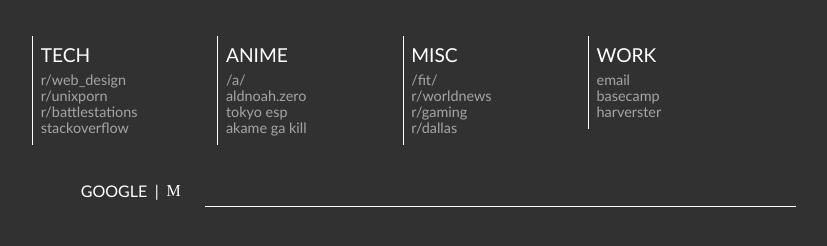
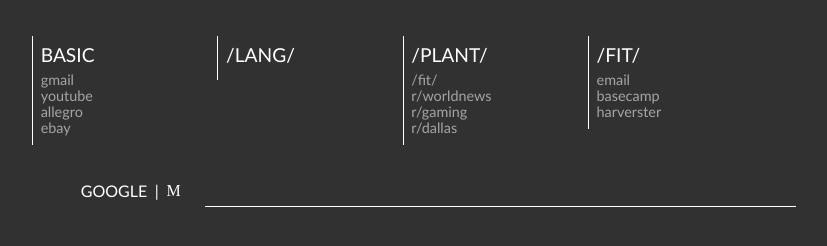
Before and after one commit to icksaroo/ickstartpage, a plain HTML site: page index.html in a window 1280 px wide. Shown: the part 148-394 px from the top of the page, without its empty margins (224-1051 px from the left). Drawn offline with nearby package versions, Linux system fonts and the light colour scheme; a web font is replaced by a local one.

Commit message:
Update index.html

```diff
--- a/index.html
+++ b/index.html
@@ -2,7 +2,7 @@
 <html>
 <head>
 <meta charset="UTF-8">
-<title>StartUp Page</title>
+<title>Start</title>
 
 <script src="http://ajax.googleapis.com/ajax/libs/jquery/1.11.1/jquery.min.js"></script>
 <script type="text/javascript" src="js/zweatherfeed.min.js"></script>
@@ -39,28 +39,28 @@
 		</header>
 		<section id="bm">
 			<ul>
-				<li class="title">tech</li>
-				<li><a href="#">r/web_design</a></li>
-				<li><a href="#">r/unixporn</a></li>
-				<li><a href="#">r/battlestations</a></li>
-				<li><a href="#">stackoverflow</a></li>
+				<li class="title">basic</li>
+				<li><a href="http://gmail.com">gmail</a></li>
+				<li><a href="https://www.youtube.com/">youtube</a></li>
+				<li><a href="https://allegro.pl/">allegro</a></li>
+				<li><a href="https://www.ebay.pl/">ebay</a></li>
 			</ul>
 			<ul>
-				<li class="title">anime</li>
-				<li><a href="#">/a/</a></li>
-				<li><a href="#">aldnoah.zero</a></li>
-				<li><a href="#">tokyo esp</a></li>
-				<li><a href="#">akame ga kill</a></li>
+				<li class="title">/lang/</li>
+				<li><a href="#"></a></li>
+				<li><a href="#"></a></li>
+				<li><a href="#"></a></li>
+				<li><a href="#"></a></li>
 			</ul>
 			<ul>
-				<li class="title">misc</li>
+				<li class="title">/plant/</li>
 				<li><a href="#">/fit/</a></li>
 				<li><a href="#">r/worldnews</a></li>
 				<li><a href="#">r/gaming</a></li>
 				<li><a href="#">r/dallas</a></li>
 			</ul>
 			<ul>
-				<li class="title">work</li>
+				<li class="title">/fit/</li>
 				<li><a href="#">email</a></li>
 				<li><a href="#">basecamp</a></li>
 				<li><a href="#">harverster</a></li>
@@ -71,10 +71,8 @@
 			<ul class="engine">
 				<li class="first"><p id="curreng"><a href="google.com" id="go">google</a></p>
 					<ul class="sub">
-						<li class="sel"><a href="kat.ph" id="kat">kat.ph</a></li>
-						<li class="sel"><a href="soundcloud.com" id="sc">soundcloud</a></li>
 						<li class="sel"><a href="youtube.com" id="yt">youtube</a></li>
-						<li class="sel"><a href="vimeo.com" id="vm">vimeo</a></li>
+
 					</ul>
 				</li>
 			</ul>
```
